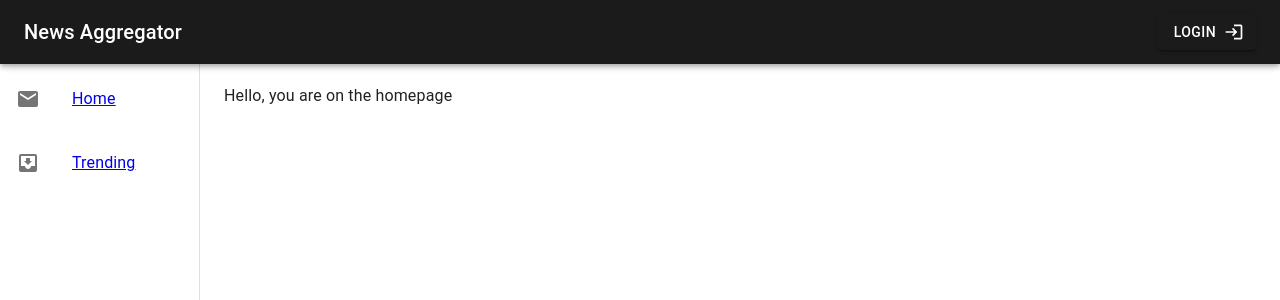
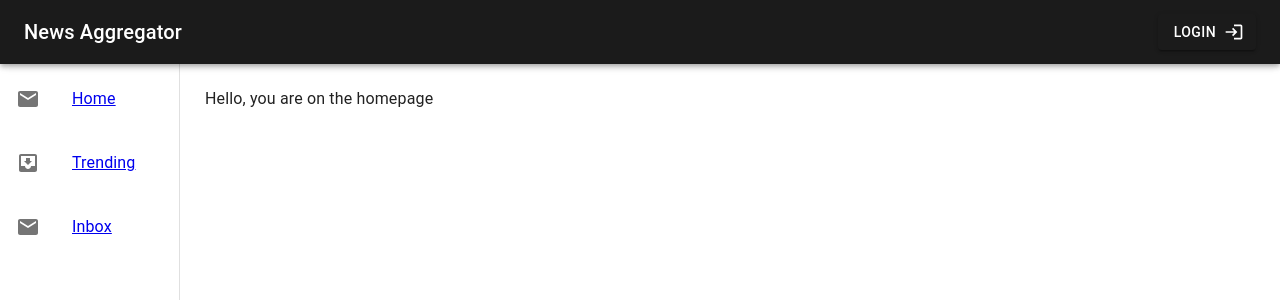
Before and after one commit to DamienBates/Task-Organiser, a React (Create React App) app in the folder mern/client/: page / in a window 1280 px wide. Shown: the top 300 px of the page. Built offline with nearby package versions, Linux system fonts and the light colour scheme.

Commit message:
Applied marginLeft and Top to body components in App.js
Ensures body components aren't overlaid by drawer component

```diff
--- a/mern/client/src/App.js
+++ b/mern/client/src/App.js
@@ -1,6 +1,6 @@
 import React from "react";
-import { Route, Routes, Router } from "react-router";
-import Drawer from "./components/Drawer";
+import { Route, Routes } from "react-router";
+import ClippedDrawer from "./components/ClippedDrawer";
 import Inbox from "./components/Inbox";
 import Trending from "./components/Trending";
 import Home from "./components/Home";
@@ -33,14 +33,16 @@ const App = () => {
   return (
     <section>
       <ThemeProvider theme={Theme}>
-        <Drawer />
-        <Routes>
-          <Route path="/" element={<Home />}></Route>
-          <Route path="/Inbox" element={<Inbox />}></Route>
-          <Route path="/Trending" element={<Trending />}></Route>
-        </Routes>
+        <ClippedDrawer />
+        <div style={{ marginLeft: '205px', marginTop: '23px' }}>
+          <Routes>
+            <Route path="/" element={<Home />}></Route>
+            <Route path="/Inbox" element={<Inbox />}></Route>
+            <Route path="/Trending" element={<Trending />}></Route>
+          </Routes>
+        </div>
       </ThemeProvider>
-    </section>
+    </section >
   );
 };
 
--- a/mern/client/src/components/Drawer.js
+++ b/mern/client/src/components/ClippedDrawer.js
@@ -11,7 +11,7 @@ import MailIcon from '@mui/icons-material/Mail';
 import LoginIcon from '@mui/icons-material/Login';
 import UseListItem from './UseListItem';
 
-const drawerWidth = 200;
+const drawerWidth = 180;
 
 export default function ClippedDrawer() {
   return (
@@ -48,23 +48,26 @@ export default function ClippedDrawer() {
       >
         <Toolbar />
         <Box
-          mt={0.4}
+          mt={0.41}
           sx={{ overflow: 'auto' }}>
-          <UseListItem
-            link='Inbox'
+          {<UseListItem
+            link=''
             name='Home'
             icon={<MailIcon />}
-          />
-          <UseListItem
+          />}
+          {<UseListItem
             link="Trending"
             name="Trending"
             icon={<InboxIcon />}
-          />
+          />}
+          {<UseListItem
+            link='Inbox'
+            name='Inbox'
+            icon={<MailIcon />}
+          />}
         </Box>
       </Drawer>
-      <Box component="main" sx={{ flexGrow: 1, p: 3 }}>
-        <Toolbar />
-      </Box>
+      <Toolbar />
     </Box >
   );
 }
--- a/mern/client/src/components/Home.js
+++ b/mern/client/src/components/Home.js
@@ -1,13 +1,16 @@
 import React from 'react'
 import { Box, Typography } from '@material-ui/core'
 
+
 export const Home = () => {
     return (
-        <Box ml={28} mt={-3.5} mr={1}>
+        <Box sx={{
+            width: 'auto'
+        }}>
             <Typography paragraph>
                 Hello, you are on the homepage
-            </Typography >
-        </Box >
+            </Typography>
+        </Box>
     )
 }
 
--- a/mern/client/src/components/Inbox.js
+++ b/mern/client/src/components/Inbox.js
@@ -3,7 +3,7 @@ import { Box, Typography } from '@material-ui/core'
 
 export const Inbox = () => {
     return (
-        <Box ml={28} mt={-3.5} mr={1}>
+        <Box>
             <Typography paragraph >
                 Lorem ipsum dolor sit amet, consectetur adipiscing elit. Morbi ac mattis eros.
                 Aenean ac felis id dolor scelerisque mattis. Morbi tellus risus, auctor ut neque quis, faucibus facilisis urna.
--- a/mern/client/src/components/Trending.js
+++ b/mern/client/src/components/Trending.js
@@ -3,7 +3,7 @@ import { Box, Typography } from '@material-ui/core'
 
 export const Trending = () => {
     return (
-        <Box ml={28} mt={-3.5} mr={1}>
+        <Box>
             <Typography paragraph>
                 You are on the starred component asdfas asdfasdf
             </Typography >
--- a/mern/client/src/components/UseListItem.js
+++ b/mern/client/src/components/UseListItem.js
@@ -15,7 +15,7 @@ export const UseListItem = (props) => {
                     </ListItem>
                 ))}
             </List>
-        </Link >
+        </Link>
     )
 }
 
```
